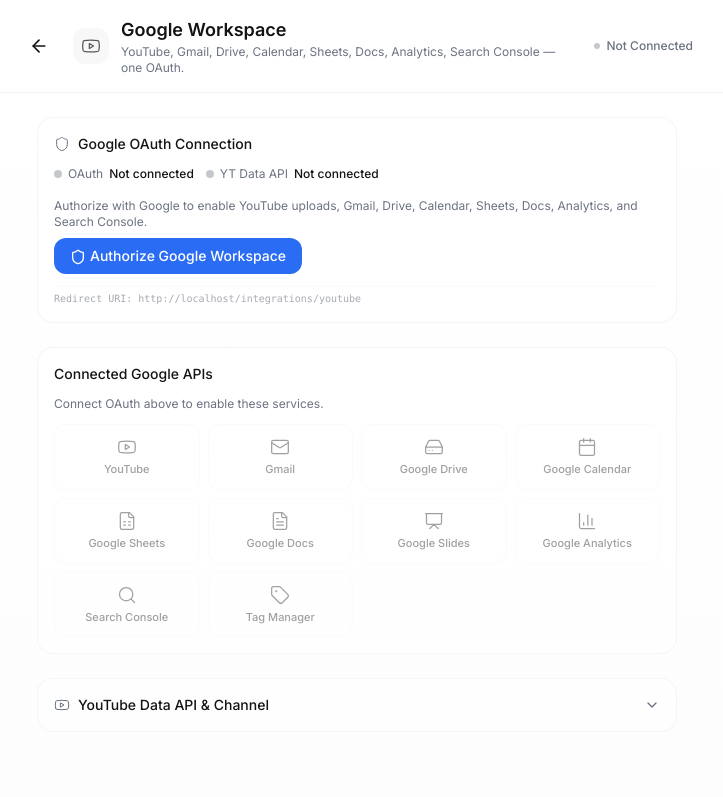
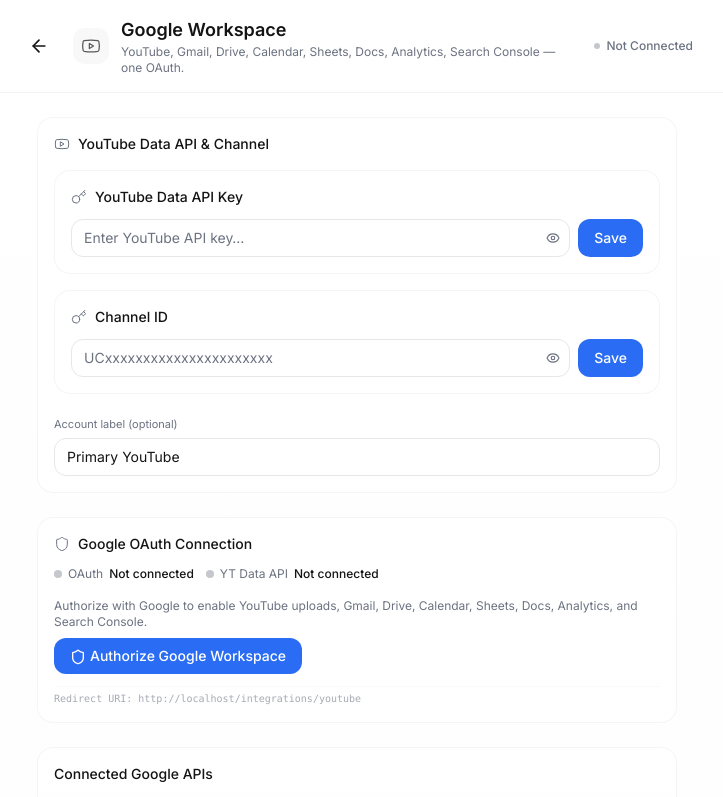
Before and after one commit to thecolinosborne/Ozlon-AI-Search, a React (Vite) app: page /integrations/youtube in a window 1280 px wide. Shown: the top 797 px of the page, without its empty margins (283-1006 px from the left). Built offline with nearby package versions, Linux system fonts and the light colour scheme; the HTML template or start-up script is replaced by a standard one; what @capacitor-community/sqlite, @capacitor/core, @lovable.dev/cloud-auth-js would draw is missing.

Commit message:
Changes
Co-authored-by: thecolinosborne <124605697+thecolinosborne@users.noreply.github.com>

```diff
--- a/src/pages/integrations/YouTubeDetail.tsx
+++ b/src/pages/integrations/YouTubeDetail.tsx
@@ -529,6 +529,63 @@ export default function YouTubeDetail() {
         ) : undefined
       }
     >
+      {/* ── YouTube Data API & Channel (always visible, validated, masked) ── */}
+      <div className="p-4 rounded-2xl border border-border/40 bg-card/60 space-y-4">
+        <div className="flex items-center gap-2">
+          <Youtube className="w-4 h-4 text-muted-foreground" strokeWidth={1.5} />
+          <h3 className="text-sm font-medium text-foreground">YouTube Data API & Channel</h3>
+        </div>
+        <ApiKeyInput
+          label="YouTube Data API Key"
+          placeholder="Enter YouTube API key…"
+          configured={!!savedConn?.apiKeyConfigured}
+          onSave={handleSaveApiKey}
+          saving={savingKey}
+          maskedHint={savedConn?.apiKeyMasked}
+        />
+        <ApiKeyInput
+          label="Channel ID"
+          placeholder="UCxxxxxxxxxxxxxxxxxxxxxx"
+          configured={!!savedConn?.channelId}
+          onSave={async (value) => {
+            const trimmed = value.trim();
+            if (!trimmed) { toast.error("Channel ID required"); return false; }
+            setChannelId(trimmed);
+            setSavingKey(true);
+            try {
+              const result = await callYouTube("connect", {
+                apiKey: "",
+                channelId: trimmed,
+                accountLabel: accountLabel.trim() || "Primary YouTube",
+              });
+              const connection = result.connection as { id: string; external_account_id?: string | null };
+              updateSettings("youtube", { connectionId: connection.id, channelId: trimmed });
+              setSavedConn((prev) => prev ? { ...prev, channelId: trimmed } : prev);
+              toast.success("Channel ID saved");
+              await syncYouTubeData({ connectionId: connection.id, channelId: trimmed, silent: false });
+              return true;
+            } catch (e) {
+              toast.error(`Save failed: ${e instanceof Error ? e.message : "Unknown error"}`);
+              return false;
+            } finally {
+              setSavingKey(false);
+            }
+          }}
+          saving={savingKey}
+          maskedHint={savedConn?.channelId ? `${savedConn.channelId.slice(0, 4)}…${savedConn.channelId.slice(-4)}` : undefined}
+        />
+        <div>
+          <label className="text-[11px] text-muted-foreground">Account label (optional)</label>
+          <input
+            type="text"
+            value={accountLabel}
+            onChange={(e) => setAccountLabel(e.target.value)}
+            placeholder="Primary YouTube"
+            className={cn(inputClass, "mt-1")}
+          />
+        </div>
+      </div>
+
       {/* ── OAuth Connection ── */}
       <div className="p-4 rounded-2xl border border-border/40 bg-card/60 space-y-3">
         <div className="flex items-center gap-2">
```
